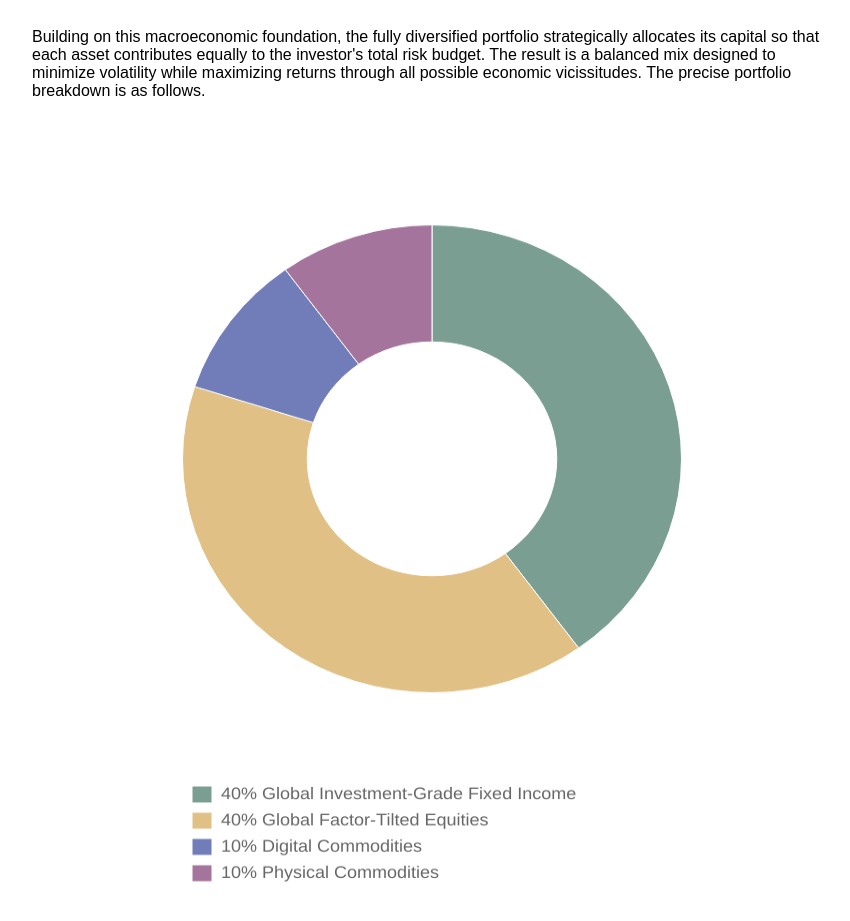
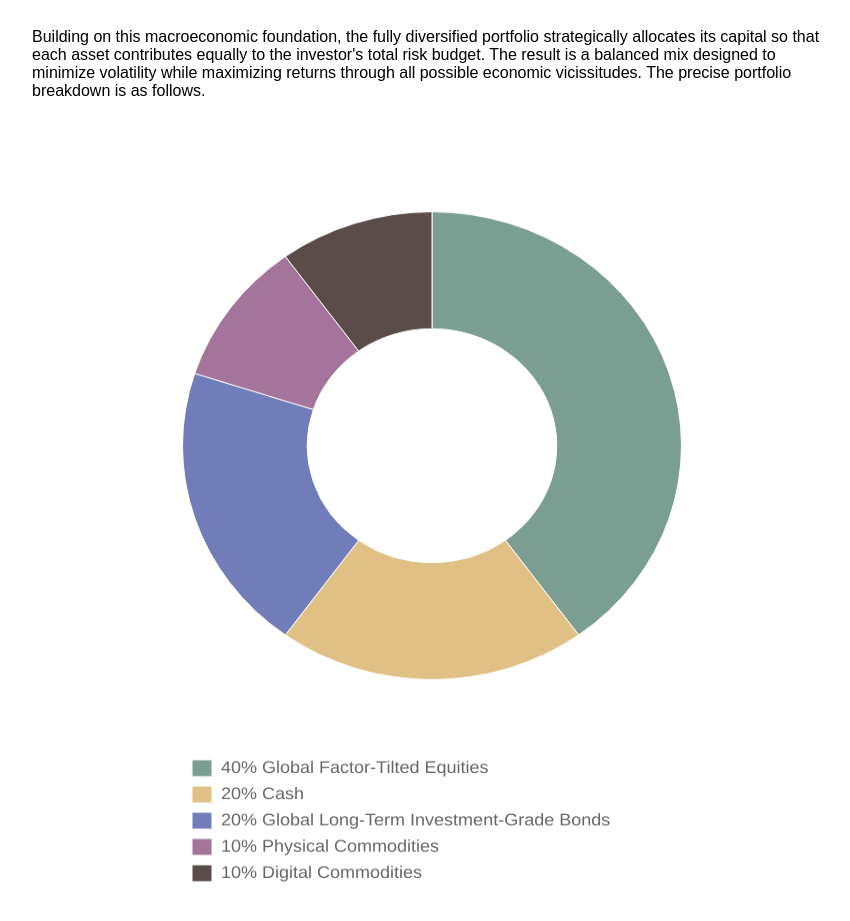
Before and after one commit to AllSeasons1867/pragmatic-portfolio, a website: page public/portfolio.html in a window 1280 px wide. Shown: the part 884-1805 px from the top of the page, without its empty margins (208-1058 px from the left). Drawn offline with nearby package versions, Linux system fonts and the light colour scheme.

Commit message:
expounded on allocation page with more detail

```diff
--- a/public/portfolio.html
+++ b/public/portfolio.html
@@ -43,11 +43,11 @@
         new Chart(ctx, {
           type: 'doughnut',
           data: {
-            labels: ['40% Global Investment-Grade Fixed Income                      ','40% Global Factor-Tilted Equities                  ', '10% Digital Commodities                                                 ','10% Physical Commodities                      '],
+            labels: ['40% Global Factor-Tilted Equities                  ','20% Cash                      ','20% Global Long-Term Investment-Grade Bonds                      ','10% Physical Commodities                      ','10% Digital Commodities                                                 '],
             datasets: [{
               label: 'Allocation Percentage',
-              data: [40, 40, 10, 10,],
-              backgroundColor: ['#7A9F92', '#E1C085', '#707db8','#A5749C'],
+              data: [40, 20, 20, 10, 10,],
+              backgroundColor: ['#7A9F92', '#E1C085', '#707db8','#A5749C','#5B4B49'],
               borderWidth: 1
             }]
           },
```
